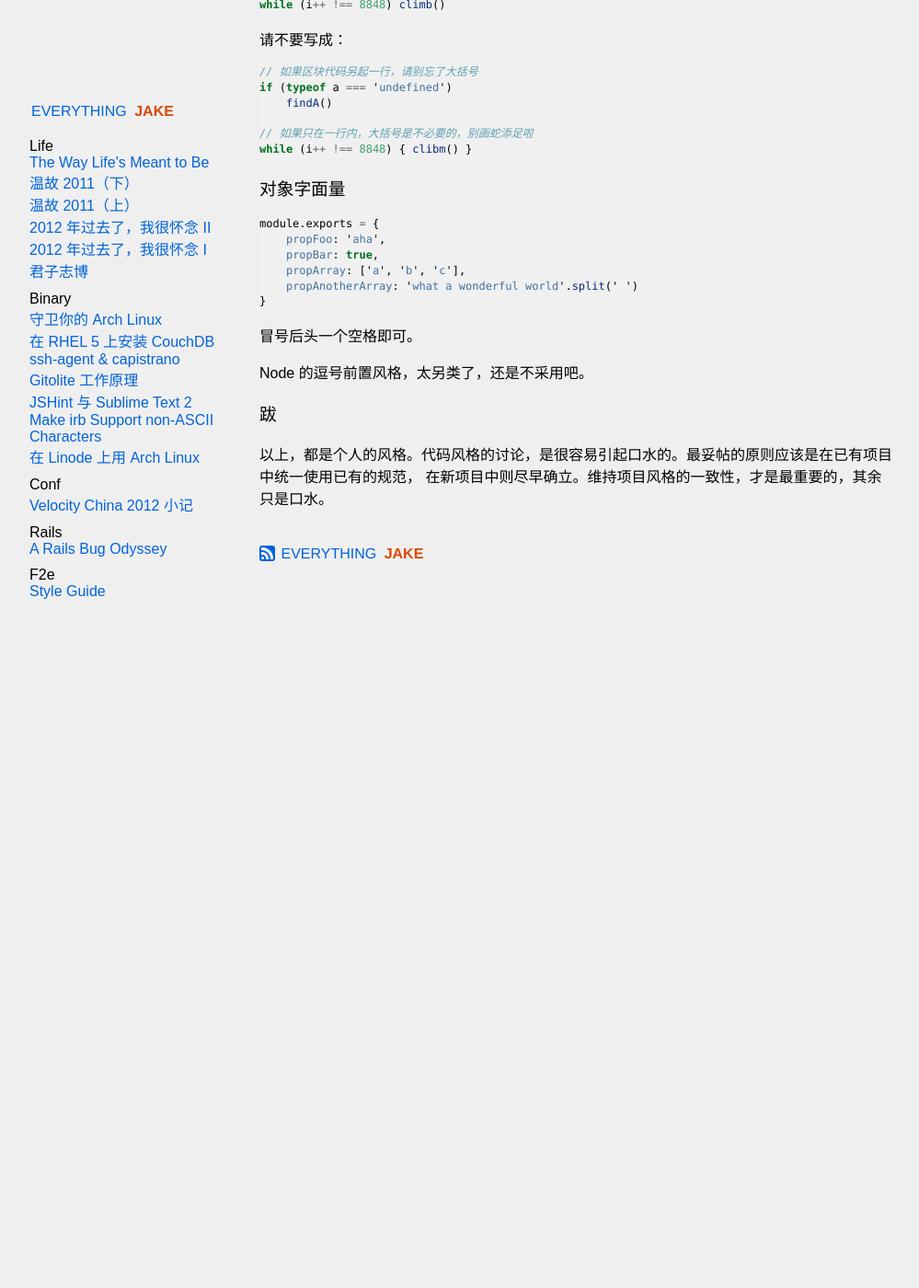
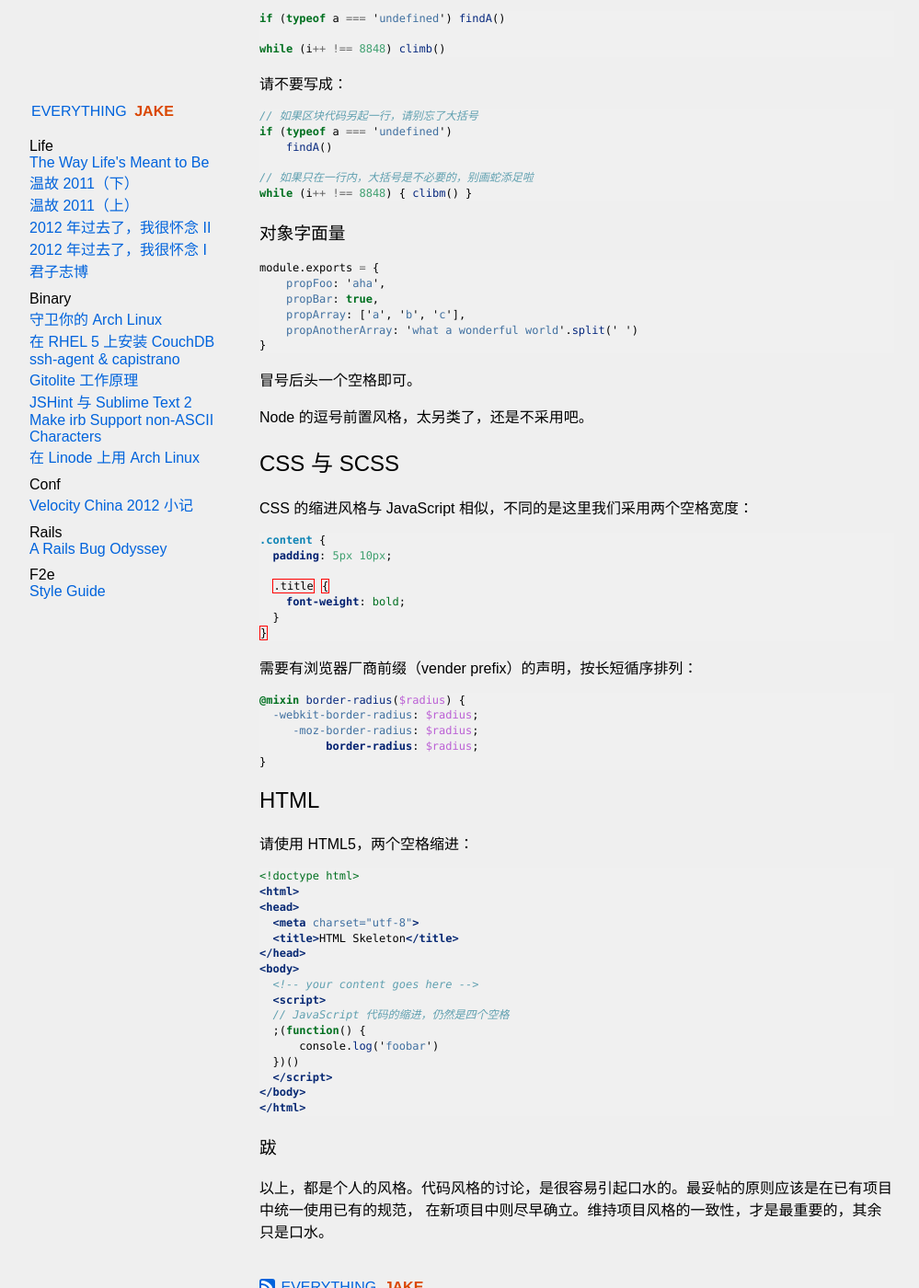
Before and after one commit to cyjake/cyjake.github.io, a Jekyll site: the page built from f2e/_posts/2013-03-07-style-guide.md, in a window 1280 px wide and 1400 px high, scrolled down 3851 px. Shown: the whole window at 92% size, without its empty margins (13-1012 px from the left). Built offline with Jekyll 4.4.1, drawn with Linux system fonts in a browser that asks for light colours; some web fonts are replaced; Markdown is read by kramdown in place of the engine named in the settings; comment, search, counter and statistics services are not loaded; before the commit the page ends 4481 px from its top, so only the background shows below that.

Commit message:
Added CSS and HTML part

```diff
--- a/f2e/_posts/2013-03-07-style-guide.md
+++ b/f2e/_posts/2013-03-07-style-guide.md
@@ -2,6 +2,8 @@
 layout: post
 title: Style Guide
 ---
+
+## JavaScript
 
 [代码风格](http://en.wikipedia.org/wiki/Indent_style)或者说规范，是件有点宗教意义的事情，
 科班出身的程序员们，开始写代码没多久就会遇到这个问题，比如说我的第二门编程语言 C，
@@ -259,6 +261,53 @@ module.exports = {
 
 Node 的逗号前置风格，太另类了，还是不采用吧。
 
+## CSS 与 SCSS
+
+CSS 的缩进风格与 JavaScript 相似，不同的是这里我们采用两个空格宽度：
+
+{% highlight css %}
+.content {
+  padding: 5px 10px;
+
+  .title {
+    font-weight: bold;
+  }
+}
+{% endhighlight %}
+
+需要有浏览器厂商前缀（vender prefix）的声明，按长短循序排列：
+
+{% highlight scss %}
+@mixin border-radius($radius) {
+  -webkit-border-radius: $radius;
+     -moz-border-radius: $radius;
+          border-radius: $radius;
+}
+{% endhighlight %}
+
+## HTML
+
+请使用 HTML5，两个空格缩进：
+
+{% highlight html %}
+<!doctype html>
+<html>
+<head>
+  <meta charset="utf-8">
+  <title>HTML Skeleton</title>
+</head>
+<body>
+  <!-- your content goes here -->
+  <script>
+  // JavaScript 代码的缩进，仍然是四个空格
+  ;(function() {
+      console.log('foobar')
+  })()
+  </script>
+</body>
+</html>
+{% endhighlight %}
+
 ### 跋
 
 以上，都是个人的风格。代码风格的讨论，是很容易引起口水的。最妥帖的原则应该是在已有项目中统一使用已有的规范，
```
